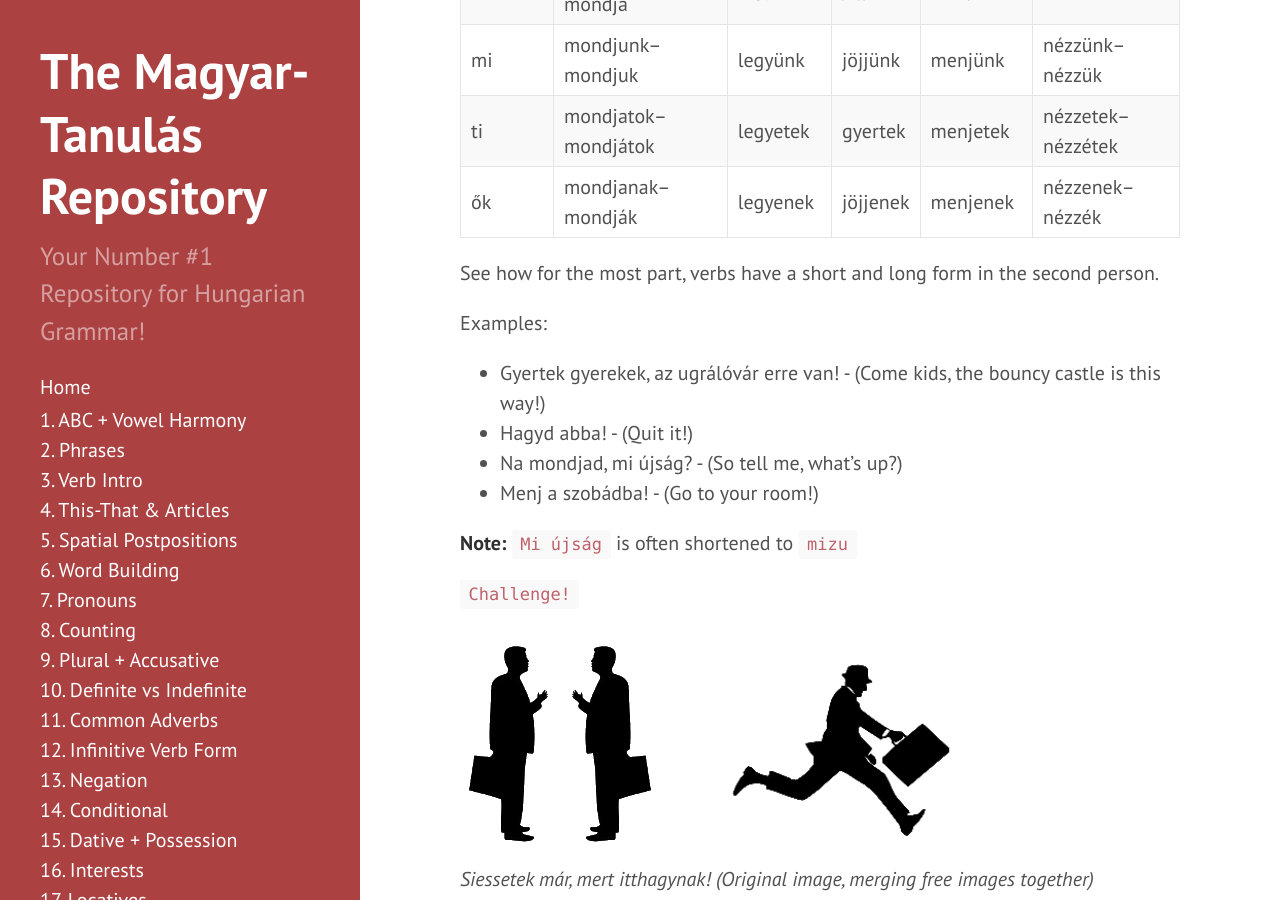
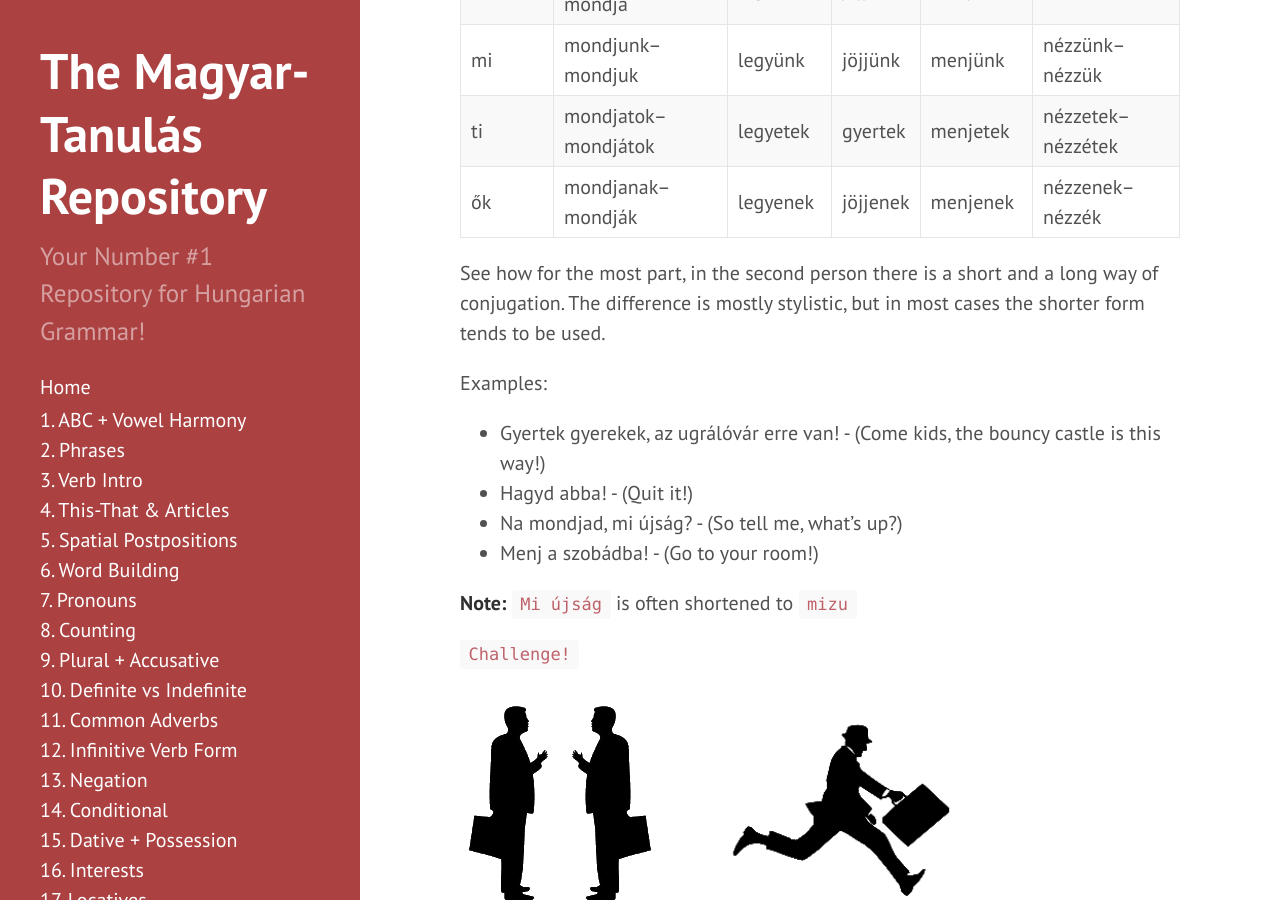
Before and after one commit to Magyartanulas/magyartanulas.github.io, a Jekyll site: the page built from imperative_subjunctive.md, in a window 1280 px wide and 900 px high, scrolled down 866 px. Built offline with Jekyll 4.4.1, drawn with Linux system fonts in a browser that asks for light colours; comment, search, counter and statistics services are not loaded.

Commit message:
Update imperative_subjunctive.md

```diff
--- a/imperative_subjunctive.md
+++ b/imperative_subjunctive.md
@@ -23,7 +23,7 @@ Format: indef. -- def.
 | ti      | mondjatok--mondjátok  | legyetek    | gyertek  | menjetek |  nézzetek--nézzétek |
 | ők      | mondjanak--mondják    | legyenek    | jöjjenek | menjenek |  nézzenek--nézzék   |
 
-See how for the most part, verbs have a short and long form in the second person.
+See how for the most part, in the second person there is a short and a long way of conjugation. The difference is mostly stylistic, but in most cases the shorter form tends to be used.
 
 Examples:
 
```
